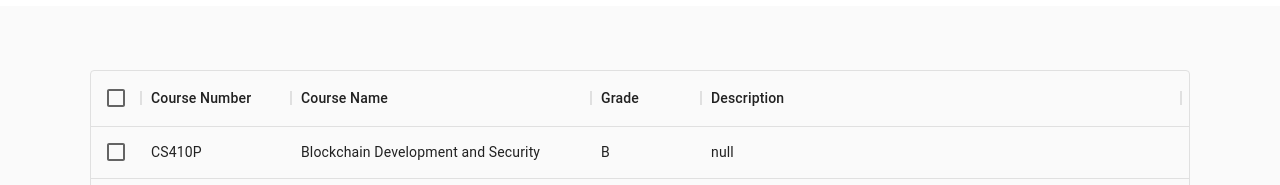
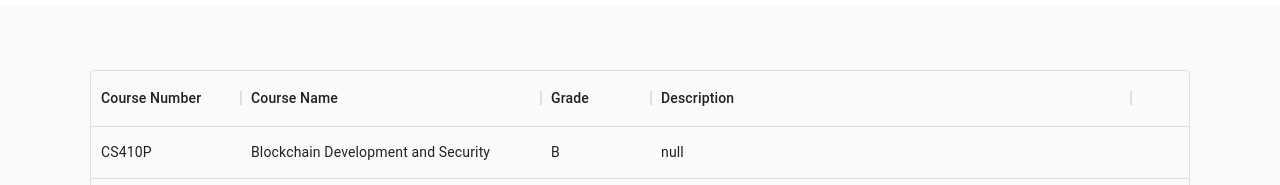
Before and after one commit to malker97/mysite, a React (Create React App) app: page / in a window 1280 px wide. Shown: the part 767-952 px from the top of the page. Built offline with nearby package versions, Linux system fonts and the light colour scheme; no server answers.

Commit message:
update courses

```diff
--- a/src/components/about.js
+++ b/src/components/about.js
@@ -92,8 +92,8 @@ const columns = [
     { id: 5, courseNum: 'CS410P', courseName: 'Front-End Web Development', age: 'A' ,description:'null' },
     { id: 6, courseNum: 'CS486', courseName: 'Introduction to Database Management Systems', age: 'B' ,description:'null' },
     { id: 7, courseNum: 'CS554', courseName: 'Software Engineering', age: 'B' , description:'null' },
-
-
+    { id: 8, courseNum: 'CS565', courseName: 'Full-Stack Web Development', age: 'A' , description:'null' },
+    { id: 9, courseNum: 'CS584', courseName: 'Algorithm DES/ANLYS', age: 'A' , description:'null' },
   ];
 const techstack = [
     {id: 1, name: 'React.js', imglink: "https://res.cloudinary.com/practicaldev/image/fetch/s--MLrhag65--/c_imagga_scale,f_auto,fl_progressive,h_420,q_auto,w_1000/https://dev-to-uploads.s3.amazonaws.com/uploads/articles/pdib9r9rk5j1m7oala1p.png",description: 'Front End Framework'},
@@ -156,8 +156,8 @@ function About(props) {
                 rows={rows}
                 columns={columns}
                 pageSize={5}
-                rowsPerPageOptions={[5]}
-                checkboxSelection
+                // rowsPerPageOptions={[10]}
+                // checkboxSelection
                 disableSelectionOnClick
             />
         </div>
```
